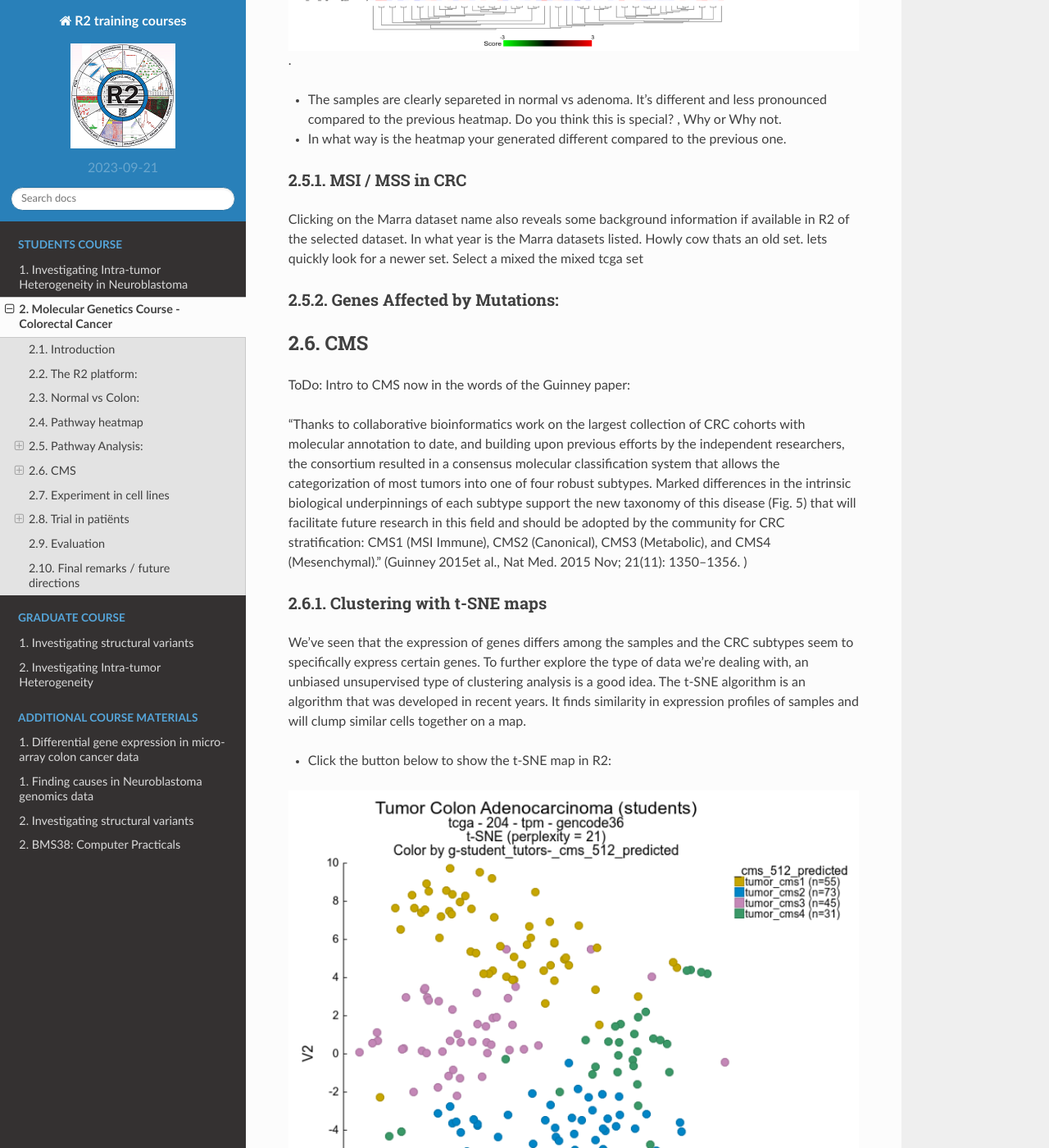
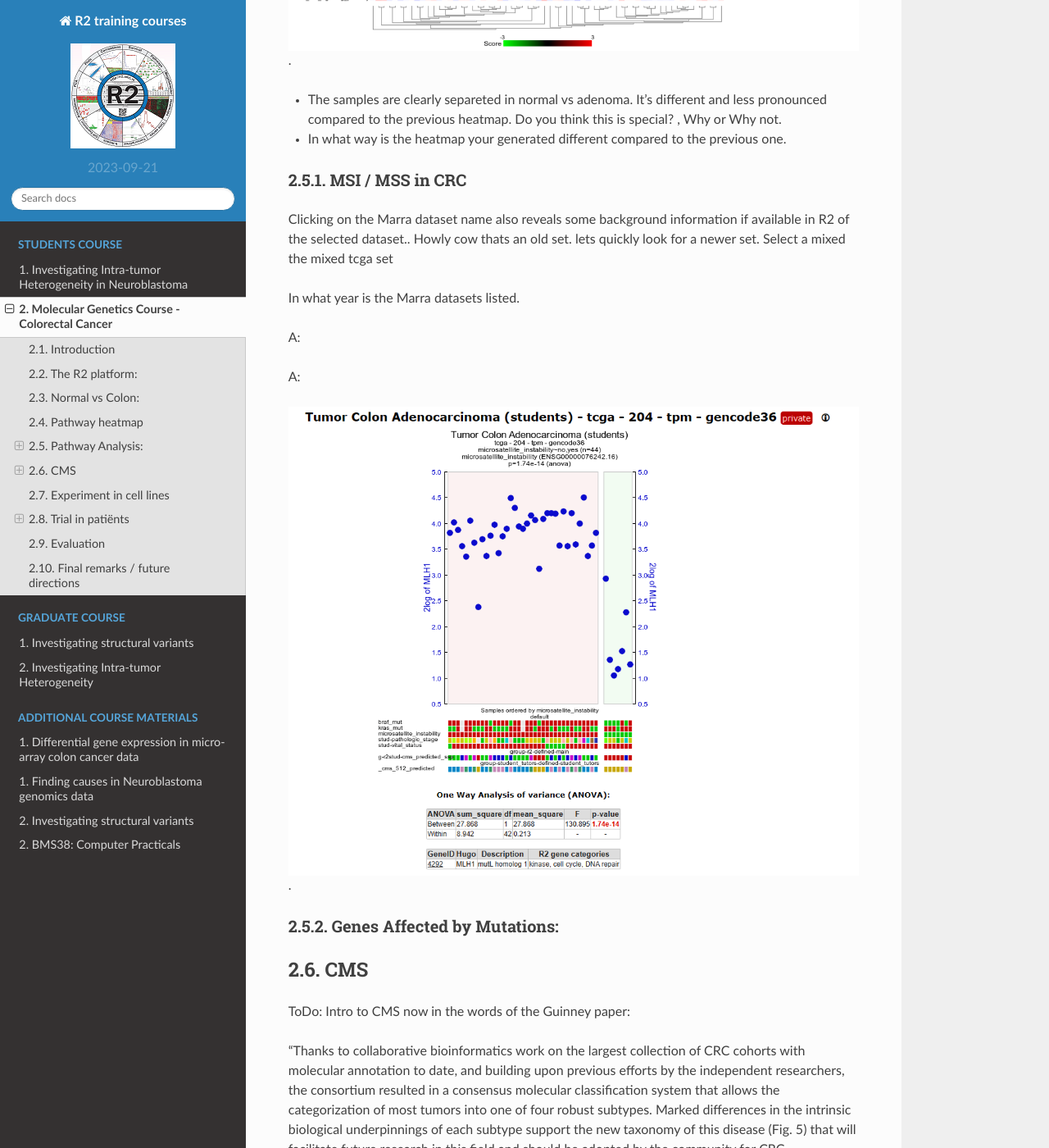
Before and after one commit to antronerds/r2-training-courses, a Sphinx documentation site: the page built from docs/Molecular_Genetics_CRC.md, in a window 1280 px wide and 1400 px high, scrolled down 4151 px. Shown: the whole window at 82% size. Built offline with Sphinx 7.4.7 and the Read the Docs theme 2.0.0, drawn with Linux system fonts in a browser that asks for light colours.

Commit message:
two pics

```diff
--- a/docs/Molecular_Genetics_CRC.md
+++ b/docs/Molecular_Genetics_CRC.md
@@ -82,7 +82,6 @@ Generate a list of genes which are differentially expressed comparing normal and
 
 
 
-
 ![](_static/images/MolGenCRC/marra_biased_wnt.png "Figure 2: heatmap")
 
 Pathway Analysis:
@@ -113,16 +112,21 @@ The previous task has shown that a number of WNT pathway genes were represented
 ### MSI / MSS in CRC
 
 
+Clicking on the Marra dataset name also reveals some background information if available in R2 of the selected dataset.. Howly cow thats an old set. lets quickly look for a newer set. Select a mixed the mixed tcga set
 
-
-
-Clicking on the Marra dataset name also reveals some background information if available in R2 of the selected dataset. In what year is the Marra datasets listed. Howly cow thats an old set. lets quickly look for a newer set. Select a mixed the mixed tcga set
+ In what year is the Marra datasets listed.
 
 
 
 
 
+A:
 
+
+A:
+
+
+![](_static/images/MolGenCRC/tcga_msimss_mlh1.png "Figure 2: MLH1").
 
 
 
```
Also changed, not shown: docs/_static/images/MolGenCRC/tcga_msimss_mlh1.png (added).
